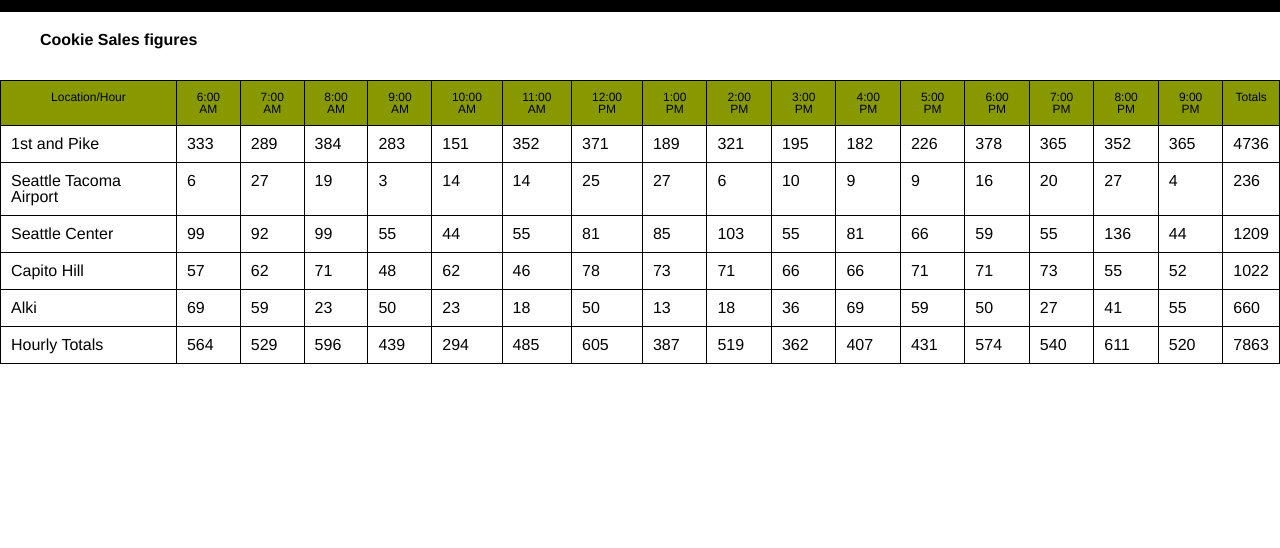
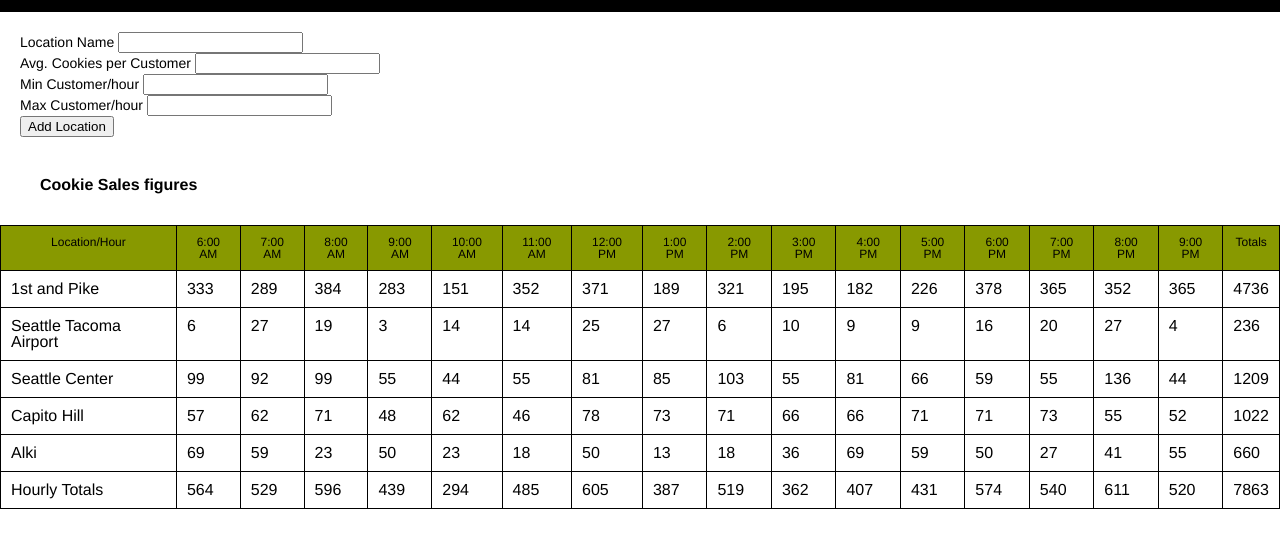
Before and after one commit to PrashantSuri/cookie-stand, a plain HTML site: page sales.html in a window 1280 px wide. Shown: the part 88-636 px from the top of the page. Drawn offline with Linux system fonts and the light colour scheme.

Commit message:
Form created

```diff
--- a/css/sales_style.css
+++ b/css/sales_style.css
@@ -66,3 +66,12 @@
     border: 1px solid;
     color: #000;
 }
+
+form {
+    padding: 20px;
+    font-size: 14px;
+}
+
+label {
+    width: 30px;
+}
--- a/sales.html
+++ b/sales.html
@@ -20,6 +20,27 @@
             </section>
         </header>
         <main>
+            <form id="user-input">
+                <fieldset>
+                    <label for="location">Location Name</label>
+                    <input id="location" name="location" type="text" required>
+                </fieldset>
+                <fieldset>
+                    <label for="average-cookie">Avg. Cookies per Customer</label>
+                    <input id="average-cookie" name="average-cookie" type="number" required>
+                </fieldset>
+                <fieldset>
+                    <label for="min-customer">Min Customer/hour</label>
+                    <input id="min-customer" name="min-customer" type="number" required>
+                </fieldset>
+                <fieldset>
+                    <label for="max-customer">Max Customer/hour</label>
+                    <input id="max-customer" type="number" required>
+                </fieldset>
+                <fieldset>
+                    <button id="submit">Add Location</button>
+                </fieldset>
+            </form>
             <p>Cookie Sales figures</p><br><br>
                 <table id="counts">
                     <script type="text/javascript" src="js/sales.js"></script>
```
